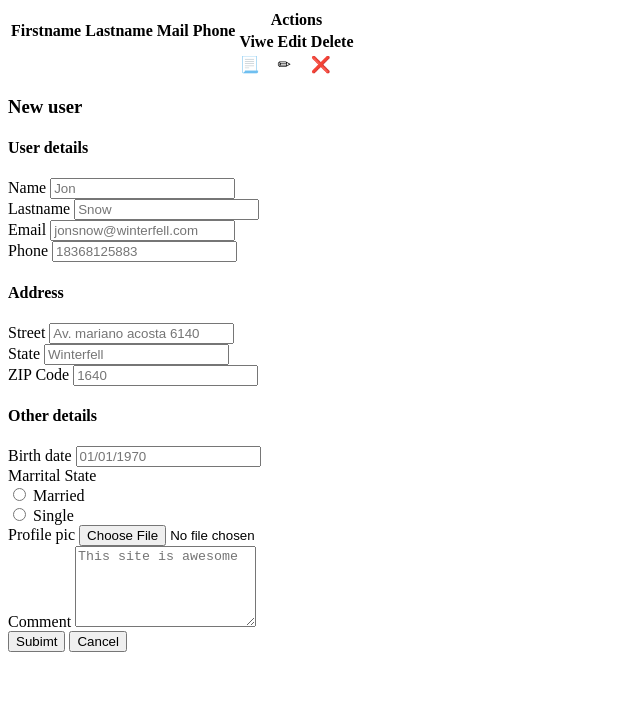
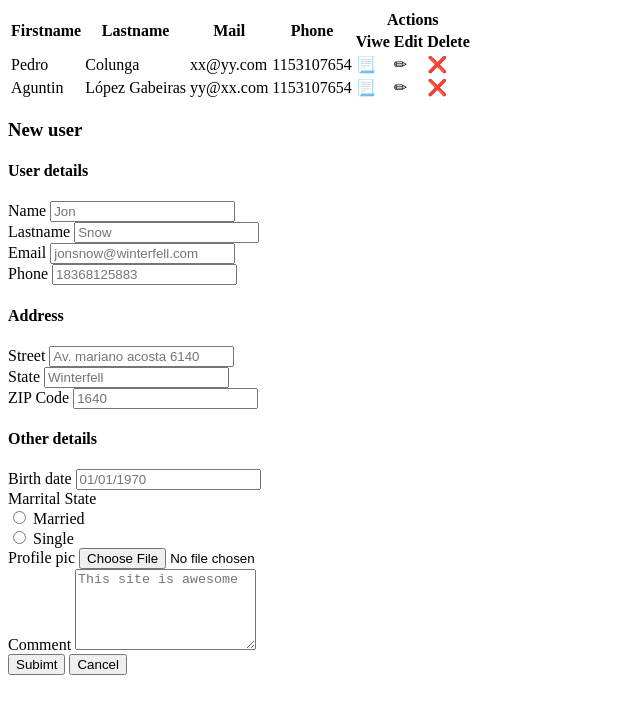
Before and after one commit to brunodeluk/dpoi, a plain HTML site: page users.html in a window 1280 px wide. Shown: the whole page, without its empty margins (0-640 px from the left). Drawn offline with Linux system fonts and the light colour scheme.

Commit message:
add table rows

```diff
--- a/users.html
+++ b/users.html
@@ -24,10 +24,19 @@
         </thead>
         <tbody>
             <tr>
-                <td></td>
-                <td></td>
-                <td></td>
-                <td></td>
+                <td>Pedro</td>
+                <td>Colunga</td>
+                <td>xx@yy.com</td>
+                <td>1153107654</td>
+                <td>📃</td>
+                <td>✏</td>
+                <td>❌</td>
+            </tr>
+            <tr>
+                <td>Aguntin</td>
+                <td>López Gabeiras</td>
+                <td>yy@xx.com</td>
+                <td>1153107654</td>
                 <td>📃</td>
                 <td>✏</td>
                 <td>❌</td>
```
